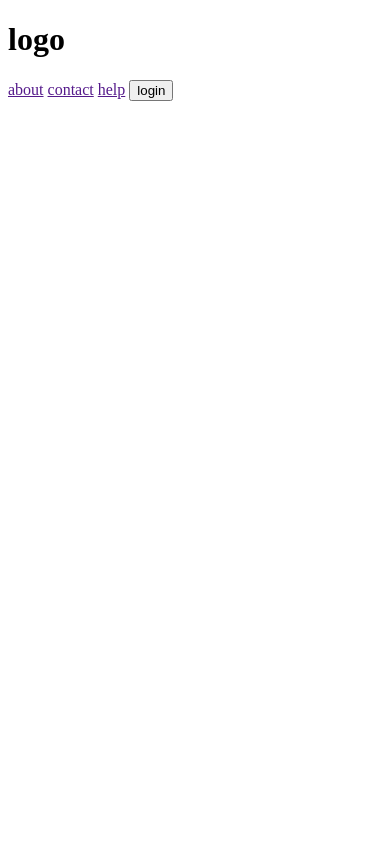
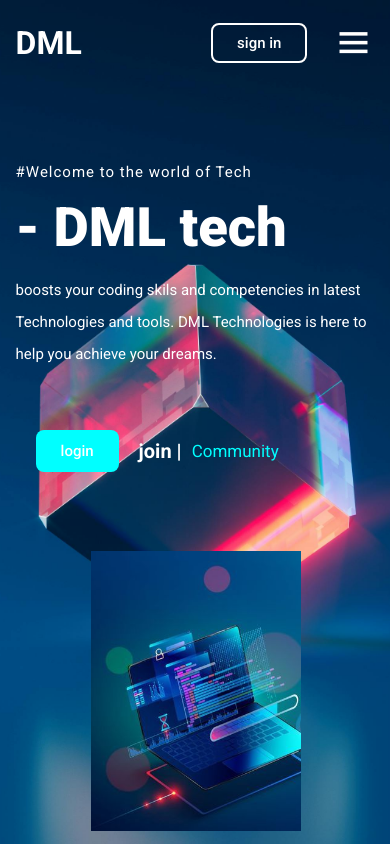
Before and after one commit to Danieljosh-uduma/DML-website, a Django app: page / in a window 390 px wide. Run offline with Django 5.2, Linux system fonts and the light colour scheme.

Commit message:
creat a responsible homepage

```diff
--- a/website/home/templates/home/homepage.html
+++ b/website/home/templates/home/homepage.html
@@ -1 +1,38 @@
 {% extends "layout.html" %}
+
+{% block title%}
+    Home
+{% endblock%}
+
+{% block content %}
+    <section class="hero">
+        <div class="hero-text">
+            <h5>#Welcome to the world of Tech </h5>
+            <h1>- DML tech</h1>
+            <p>boosts your coding skils and competencies in latest Technologies and tools. DML Technologies is here to help you achieve your dreams.</p>
+
+            <div class="main-hero">
+                <a href="" class="btn">login</a>
+                <a href="" class="join">
+                    join |<span>Community</span>
+                </a>
+            </div>
+        </div>
+
+        <div class="laptop-img">
+            <img src="static/images/laptop.jpeg" alt="laptop picture">
+        </div>
+    </section>
+
+    <div class="icons">
+        <a href=""><i class="ri-tiktok-fill"></i></a>
+        <a href=""><i class="ri-whatsapp-fill"></i></a>
+        <a href=""><i class="ri-youtube-fill"></i></a>
+    </div>
+    <div class="scroll">
+        <a href="">
+            <i class="ri-scroll-to-bottom-line"></i>
+            Scroll down
+        </a>
+    </div>
+{% endblock %}
--- a/website/static/css/style.css
+++ b/website/static/css/style.css
@@ -0,0 +1,319 @@
+* {
+    margin: 0;
+    padding: 0;
+    box-sizing: border-box;
+    list-style: none;
+    text-decoration: none;
+    font-family: "Roboto", sans-serif;
+}
+
+:root {
+    --bg-color: #0c0c0c;
+    --text-color: #fff;
+    --main-color: cyan;
+
+    --big-font: 6.5rem;
+    --p-font: 1rem;
+}
+
+body {
+    background: var(--bg-color);
+    color: var(--text-color)
+}
+
+header {
+    position: fixed;
+    width: 100%;
+    top: 0;
+    right: 0;
+    z-index: 1000;
+    padding: 35px 7%;
+    display: flex;
+    align-items: center;
+    justify-content: space-between;
+    transition: all .50s ease;
+}
+
+.logo h1{
+    color: var(--text-color);
+    width: 100%;
+    height: auto;
+}
+
+.navlist {
+    display: flex;
+}
+
+.navlist a {
+    display: inline-block;
+    margin: 0 35px;
+    color: var(--text-color);
+    font-size: var(--p-font);
+    transition: all .6s ease;
+}
+
+.navlist  a:hover {
+    color: var(--main-color);
+}
+
+.right-content {
+    display: flex;
+    align-items: center;
+}
+
+.nav-btn {
+    display: inline-block;
+    padding: 9px 24px;
+    background: transparent;
+    border: 2px solid var(--text-color);
+    border-radius: 8px;
+    color: var(--text-color);
+    font-size: 15px;
+    font-weight: 500;
+    transition: all .6s ease;
+}
+
+.nav-btn:hover {
+    transform: translateY(-5px);
+    border: 2px solid var(--main-color);
+    color: var(--main-color);
+}
+
+#menu-icon {
+    font-size: 42px;
+    z-index: 10001;
+    cursor: pointer;
+    margin-left: 25px;
+    display: none;
+}
+
+section {
+    padding: 0 14%;
+}
+
+.hero {
+    position: relative;
+    width: 100%;
+    height: 100vh;
+    background: url(../images/pexels.jpg);
+    background-size: cover;
+    background-position: center;
+    display: grid;
+    grid-template-columns: repeat(2, 1fr);
+    align-items: center;
+    gap: 2rem;
+}
+
+.laptop-img img{
+    width: 100%;
+    height: auto;
+}
+
+.hero-text h1 {
+    font-size: var(--big-font);
+    font-weight: 900;
+    margin: 15px 0;
+}
+
+.hero-text h5 {
+    font-size: 18px;
+    font-weight: 400;
+    letter-spacing: 1px;
+}
+
+.hero-text p {
+    width: 100%;
+    max-width: 620px;
+    font-size: var(--p-font);
+    font-weight: 400;
+    line-height: 32px;
+    color: var(--text-color);
+    margin-bottom: 40px;
+}
+
+.main-hero {
+    display: flex;
+    align-items: center;
+}
+
+.btn {
+    display: inline-block;
+    padding: 13px 32px;
+    background: var(--main-color);
+    border: 2px solid transparent;
+    border-radius: 8px;
+    color: var(--text-color);
+    font-size: 15px;
+    font-weight: 500;
+    transition: all .6s ease;
+    margin: 20px;
+}
+
+.btn:hover {
+    transform: scale(1.1);
+}
+
+.join {
+    display: flex;
+    align-items: center;
+    font-size: 28px;
+    font-weight: bold;
+    color: var(--text-color);
+}
+
+.join span {
+    font-size: 17px;
+    font-weight: 400;
+    color: var(--main-color);
+    margin-left: 10px;
+}
+
+.icons {
+    position: absolute;
+    top: 50%;
+    padding: 0 7%;
+    transform: translateY(-50%);
+}
+
+.icons i {
+    display: block;
+    margin: 35px 0;
+    color: var(--text-color);
+    font-size: 23px;
+    transition: all .6s;
+}
+
+.icons i:hover {
+    transform: translateY(-5px);
+    color: var(--main-color);
+}
+
+.scroll {
+    position: absolute;
+    top: 92%;
+    right: 7%;
+    transform: translateY(-50%);
+}
+.scroll a {
+    font-size: 16px;
+    color: var(--text-color);
+}
+
+.scroll i {
+    font-size: 20px;
+    color: var(--text-color);
+    margin-right: 6px;
+}
+
+@media(max-width: 1770px){
+    header {
+        padding: 22px 4%;
+    }
+    .icons{
+        padding: 0 4%;
+    }
+    .scroll {
+        right: 4%;
+    }
+}
+@media(max-width: 1670px){
+    :root {
+        --big-font: 5.5rem;
+        --p-font: 15px;
+    }
+}
+@media(max-width: 1270px){
+    .icons {
+        display: none;
+    }
+    section {
+        padding: 0 4%;
+    }
+}
+@media(max-width: 1150px){
+    :root {
+        --big-font: 4.6rem;
+    }
+    .join {
+        font-size: 20px;
+    }
+    .btn {
+        padding: 10px 23px;
+    }
+}
+@media(max-width: 950px){
+    #menu-icon{
+        display: block;
+    }
+    .navlist {
+        position: absolute;
+        width: 100%;
+        height: 100vh;
+        padding: 100px 50px;
+        top: 0;
+        right: 0;
+        bottom: 0;
+        left: 100%;
+        display: flex;
+        flex-direction: column;
+        backdrop-filter: blur(32px);
+        transition: all .6s ease-in-out;
+    }
+    .navlist a {
+        display: block;
+        padding: 0;
+        margin: 0px, 0px, 40px, 0px;
+        font-size: 1.7rem;
+    }
+    .navlist.open {
+        left: 0;
+    }
+}
+@media(max-width: 920px){
+    .scroll {
+        display: none;
+    }
+    .hero {
+        grid-template-columns: 1fr;
+        height: auto;
+    }
+    .hero-text {
+        padding-top: 150px;
+    }
+    .laptop-img {
+        height: 500px;
+        width: 500px;
+        margin: 0 auto;
+    }
+    .laptop-img img{
+        height: 100%;
+        width: 100%;
+        object-fit: contain;
+    }
+}
+@media(max-width: 570px){
+    .hero {
+        height: 100vh;
+    }
+    .laptop-img {
+        height: 400px;
+        width: 400px;
+        margin: 0 auto;
+    }
+    :root {
+        --big-font: 4rem;
+    }
+}
+@media(max-width: 440px){
+    :root {
+        --big-font: 3.4rem;
+    }
+    .hero-text h5{
+        font-size: 15px;
+    }
+    .laptop-img {
+        height: 280px;
+        width: 360px;
+        margin: 0 auto;
+    }
+}
--- a/website/static/js/main.js
+++ b/website/static/js/main.js
@@ -0,0 +1,9 @@
+console.log('welcome developers to my  html file');
+
+let menu = document.querySelector('#menu-icon');
+let navlist = document.querySelector('.navlist');
+
+menu.onclick = () => {
+    menu.classList.toggle('bx-x');
+    navlist.classList.toggle('open');
+}
--- a/website/templates/layout.html
+++ b/website/templates/layout.html
@@ -10,22 +10,41 @@
         {% endblock title %}
     </title>
     <link rel="stylesheet" href="{%static 'css/style.css'%}">
-    <script src="{% static "js/main.js" %}"></script>
+
+    <!-- box icons link -->
+    <link rel="stylesheet"
+    href="https://unpkg.com/boxicons@latest/css/boxicons.min.css">
+
+    <!-- remix icons link -->
+    <link
+    href="https://cdn.jsdelivr.net/npm/remixicon@4.2.0/fonts/remixicon.css"
+    rel="stylesheet"/>
+
+    <!-- google fonts link-->
+    <link rel="preconnect" href="https://fonts.googleapis.com">
+    <link rel="preconnect" href="https://fonts.gstatic.com" crossorigin>
+    <link href="https://fonts.googleapis.com/css2?family=Roboto:ital,wght@0,100;0,300;0,400;0,500;0,700;0,900;1,100;1,300;1,400;1,500;1,700;1,900&display=swap" rel="stylesheet">
+
 </head>
 <body>
     <header>
-        <h1>logo</h1>
-        <nav class="navi">
-            <a href="">about</a>
-            <a href="">contact</a>
-            <a href="">help</a>
-            <button class="btn">login</button>
-        </nav>
+        <a href="" class='logo'><h1>DML</h1></a>
+        <ul class="navlist">
+            <li><a href="">about</a></li>
+            <li><a href="">contact</a></li>
+            <li><a href="">help</a></li>
+            <li><a href="">membership</a></li>
+        </ul>
+        <div class="right-content">
+            <a href="" class="nav-btn">sign in</a>
+            <div class="bx bx-menu" id='menu-icon'></div>
+        </div>
     </header>
     <main class="main">
         {% block content %}
 
         {% endblock content %}
+        <script src="{% static "js/main.js" %}"></script>
     </main>
 </body>
 </html>
```
Also changed, not shown: website/static/images/laptop.jpeg (added).
